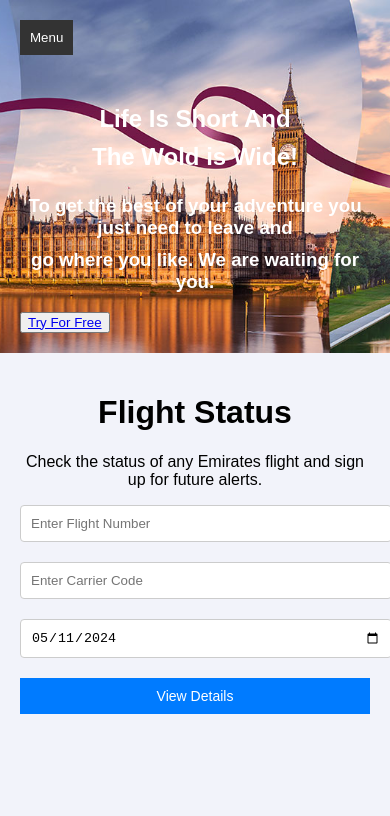
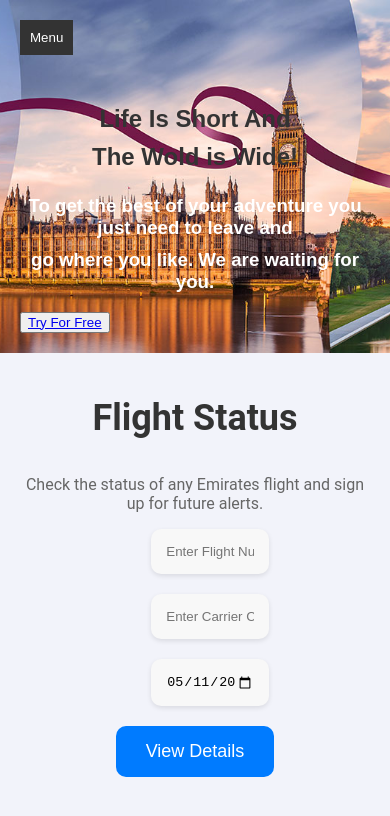
Before and after one commit to JordanWarlock/AirlineSystem, a React (Create React App) app in the folder frontend/: page /flightstatus in a window 390 px wide. Shown: the top 816 px of the page. Built offline with nearby package versions, Linux system fonts and the light colour scheme.

Commit message:
Css styling of frontend page

```diff
--- a/frontend/src/css/FlightStatus.css
+++ b/frontend/src/css/FlightStatus.css
@@ -1,90 +1,137 @@
 .flight-status {
+  display: flex;
+  flex-direction: column;
+  justify-content: center;
+  align-items: center;
   padding: 20px;
   max-width: 100%;
   margin: 0 auto;
-    font-family: Arial, sans-serif;
+  font-family: 'Roboto', sans-serif;
 }
 
 h1 {
   text-align: center;
+  font-size: 36px;
+  color: #333;
+  margin-bottom: 20px;
 }
 
 p {
   text-align: center;
-  }
-
-  .search-options {
-    display: flex;
-    justify-content: center;
-    margin-bottom: 20px;
-    flex-wrap: wrap;
-  }
-
-  .search-options button {
-    margin: 10px;
-    padding: 10px 20px;
-    border: none;
-    cursor: pointer;
-    flex: 1;
-    max-width: 150px;
-  }
-
-  .search-options button.active {
-    background-color: #007bff;
-    color: white;
+  color: #666;
 }
 
 .input-group {
   margin-bottom: 20px;
-    display: flex;
-    flex-direction: column;
-    gap: 10px;
+  width: 50%;
+  margin-left: 25%;
 }
 
 .input-group input {
-    width: 100%;
-    padding: 10px;
-    border: 1px solid #ccc;
-    border-radius: 4px;
+  width: 50%;
+
+  padding: 15px;
+  border: none;
+  border-radius: 10px;
+  background-color: #f8f8f8;
+  box-shadow: 0 2px 5px rgba(0, 0, 0, 0.1);
+  transition: box-shadow 0.3s ease;
+}
+
+.input-group input:focus {
+  outline: none;
+  box-shadow: 0 4px 10px rgba(0, 0, 0, 0.2);
 }
 
 .view-details {
-    display: block;
-    width: 100%;
-    padding: 10px;
+  display: inline-block;
+  padding: 15px 30px;
   background-color: #007bff;
   color: white;
   border: none;
+  border-radius: 10px;
   cursor: pointer;
+  font-size: 18px;
+  transition: background-color 6s ease;
+}
+
+.view-details:hover {
+  background-color: #0056b3;
+}
+
+.flight-details {
+  margin-top: 40px;
+  padding: 20px;
+  border-radius: 10px;
+  background-color: #f8f8f8;
+  box-shadow: 0 2px 5px rgba(0, 0, 0, 0.1);
+}
+
+.flight-details h2 {
+  color: #333;
+  font-size: 24px;
+  margin-bottom: 20px;
   text-align: center;
 }
 
-  .flight-details {
-    margin-top: 20px;
-    padding: 20px;
-    border: 1px solid #ccc;
-    border-radius: 4px;
+.flight-details table {
+  width: 100%;
 }
 
-  /* Media Queries for Responsive Design */
-  @media (max-width: 860px) {
-    .search-options {
-      flex-direction: column;
+.flight-details table td {
+  padding: 10px;
+  border-bottom: 1px solid #ddd;
 }
 
-    .search-options button {
-      max-width: 100%;
+.flight-details table td:first-child {
+  font-weight: bold;
+  width: 50%;
+}
+
+.flight-details table td:last-child {
+  text-align: right;
+}
+
+/* Add animation */
+@keyframes fadeInUp {
+  from {
+    opacity: 0;
+    transform: translateY(20px);
+  }
+  to {
+    opacity: 1;
+    transform: translateY(0);
   }
 }
 
-  @media (max-width: 480px) {
-    .search-options button {
-      padding: 10px;
-      font-size: 14px;
+.flight-details {
+  animation: fadeInUp 1s ease;
 }
 
-    .view-details {
-      padding: 10px;
-      font-size: 14px;
+
+.flight-details .detail-item {
+  display: flex;
+  justify-content: space-between;
+  align-items: center;
+}
+
+.flight-details .detail-item p {
+  flex: 1;
+}
+
+.flight-details .detail-item p:first-child {
+  font-weight: bold;
+  margin-right: 10px;
+}
+
+/* Animation */
+@keyframes fadeInUp {
+  from {
+    opacity: 0;
+    transform: translateY(20px);
+  }
+  to {
+    opacity: 1;
+    transform: translateY(0);
   }
 }
```
Lines whose indentation alone changed are shown as unchanged.
